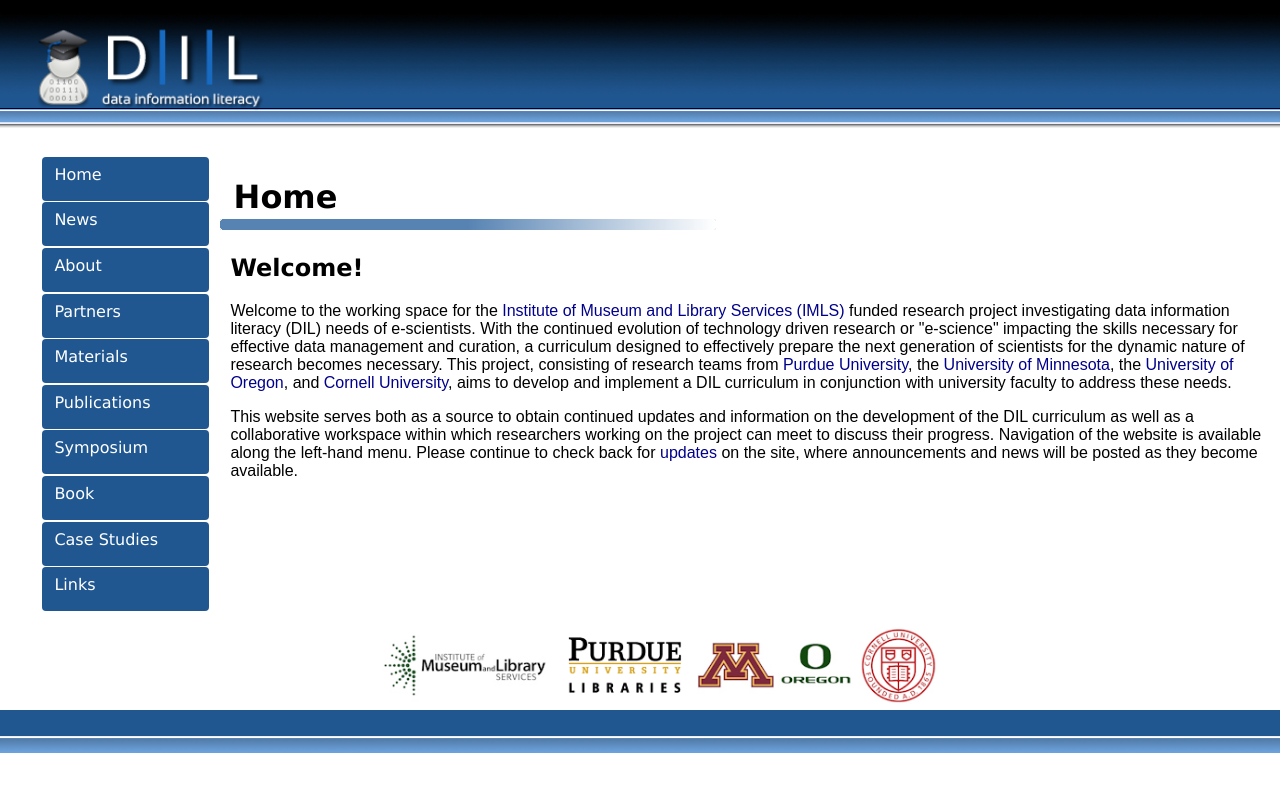
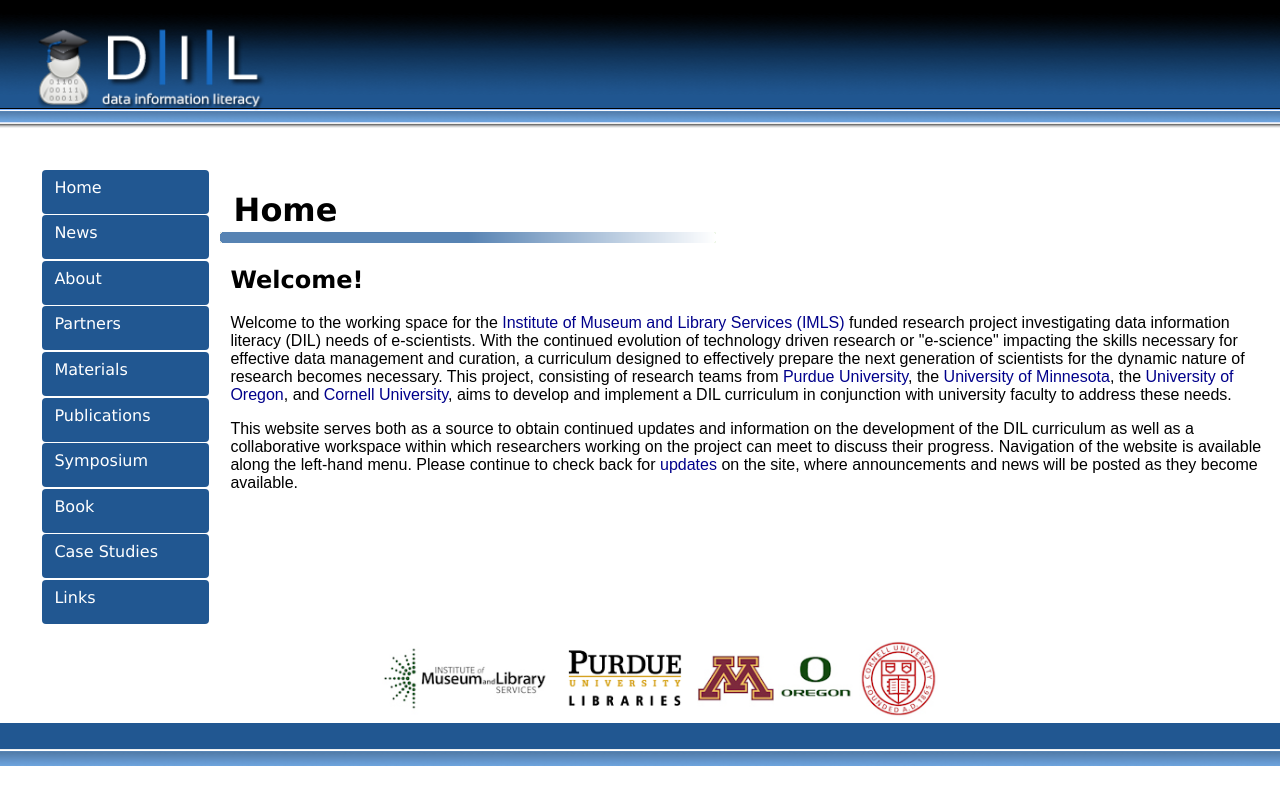
Before and after one commit to datainfolit/datainfolit, a Jekyll site: the page built from index.html, in a window 1280 px wide. Shown: the top 805 px of the page. Built offline with Jekyll 4.4.1, drawn with Linux system fonts in a browser that asks for light colours.

Commit message:
Update main.css

```diff
--- a/css/main.css
+++ b/css/main.css
@@ -88,7 +88,7 @@
     background: url('../images/header5.png') repeat-x top;
     background: auto 100%;
     width: 100%;
-    height: 9vw;
+    height: 10vw;
     padding-top: 1vw;
     padding-bottom: 1vw;
     padding-left: 2vw;
```
